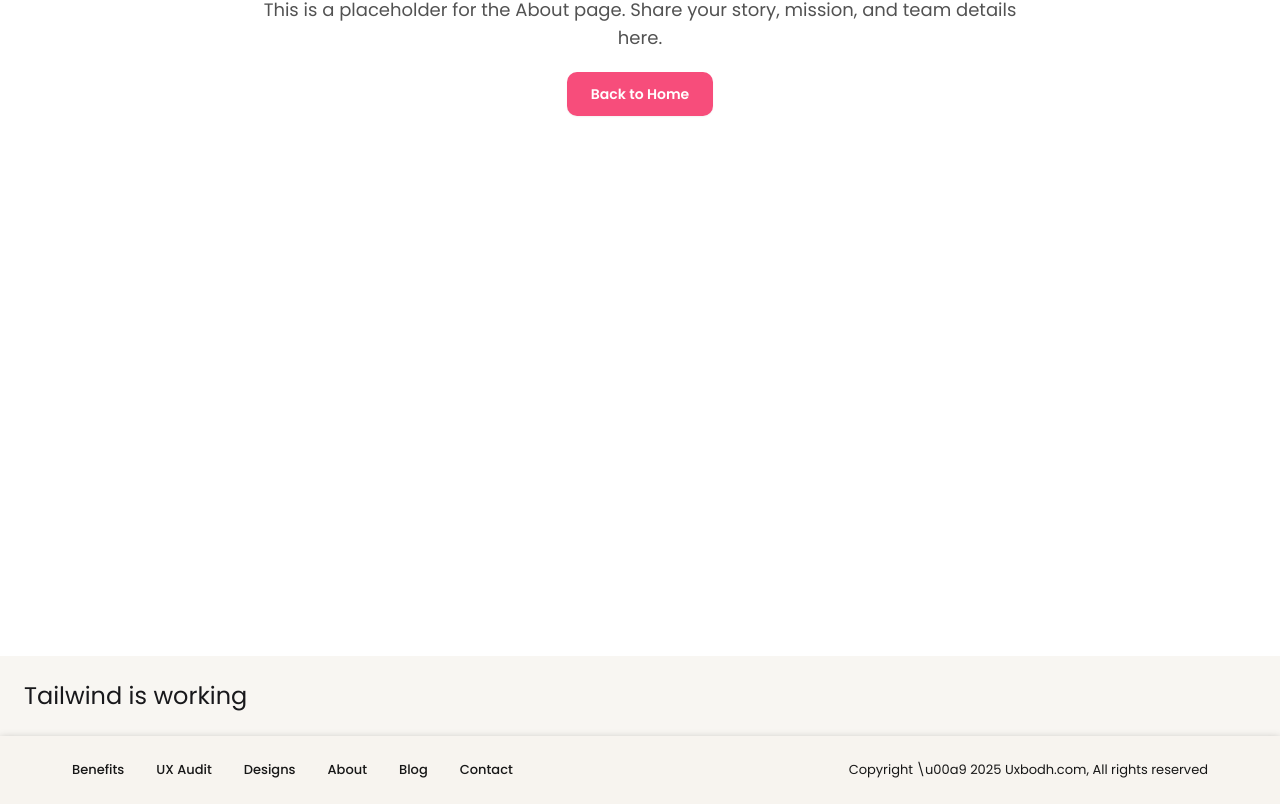
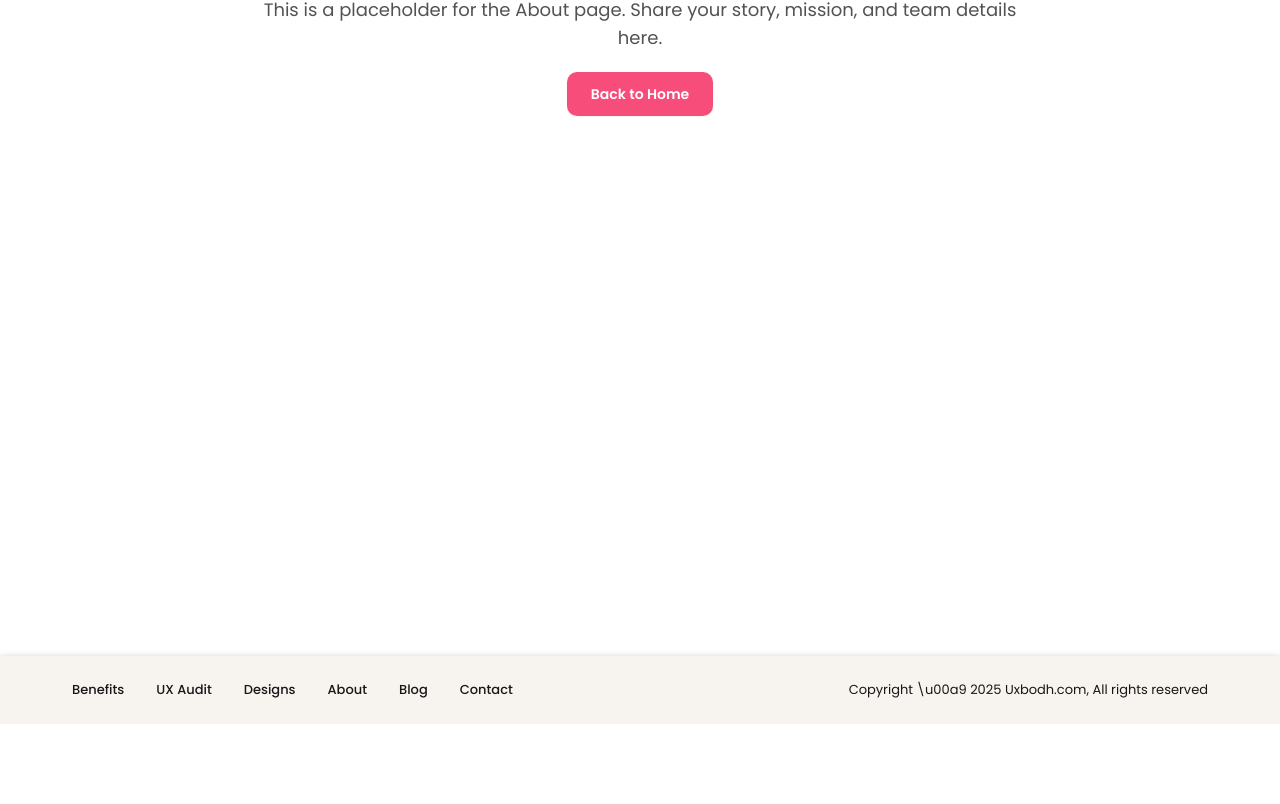
Before and after one commit to uxbodh/uxbodh, a Next.js app: page /about in a window 1280 px wide. Shown: the part 232-1036 px from the top of the page. After the commit the page ends 956 px from the top, so only its background shows below. Built offline with nearby package versions, Linux system fonts and the light colour scheme.

Commit message:
next.config folder build

```diff
--- a/app/about/page.js
+++ b/app/about/page.js
@@ -8,9 +8,6 @@ export default function AboutRoute() {
         title="About"
         description="This is a placeholder for the About page. Share your story, mission, and team details here."
       />
-      <div className="bg-background text-foreground font-sans p-6 text-2xl">
-  Tailwind is working
-</div>
     </PageShell>
   );
 }
```
